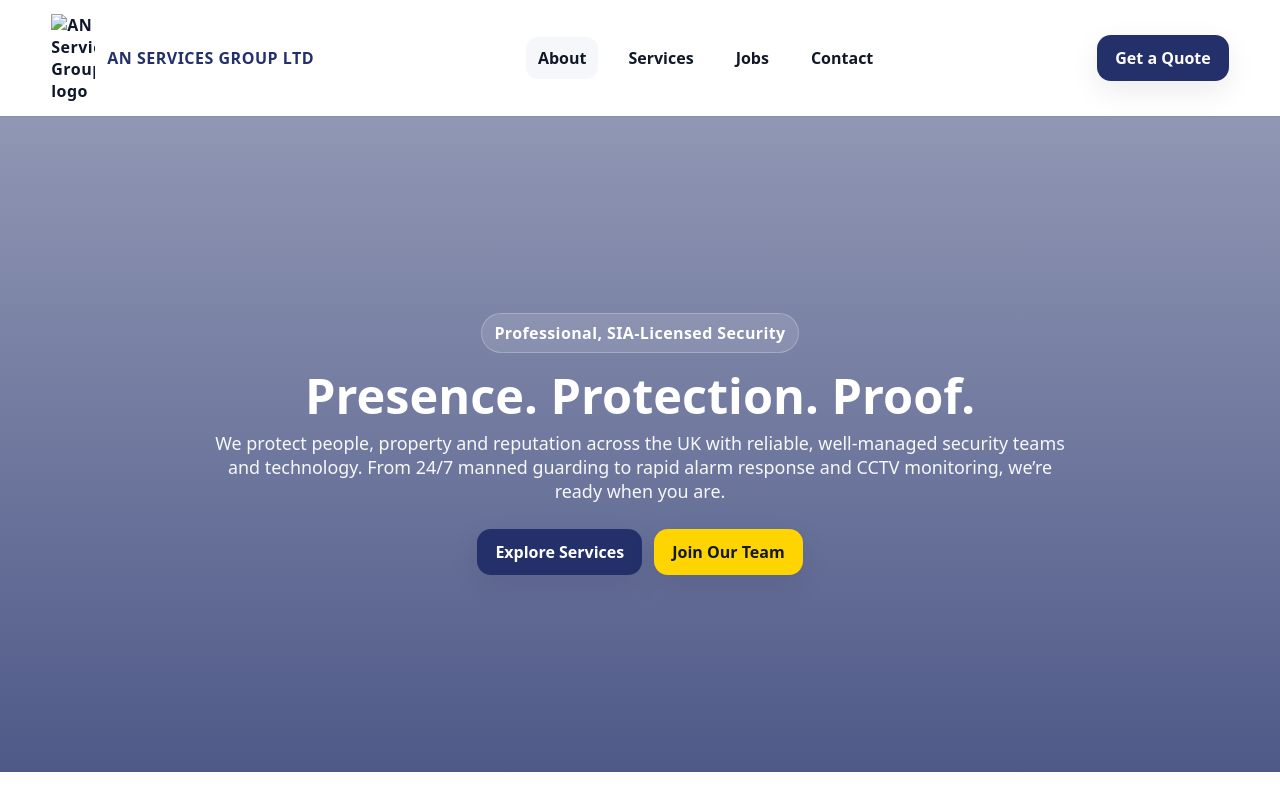
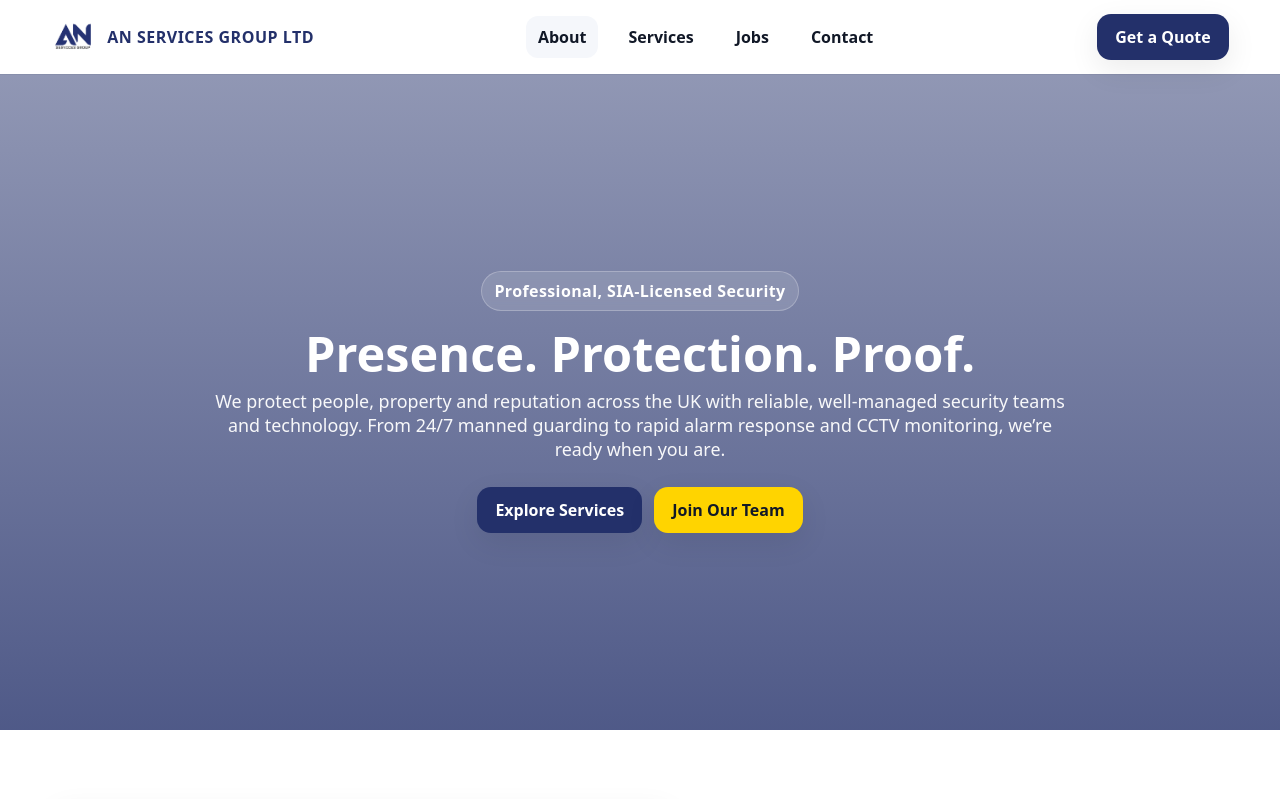
Before and after one commit to ioanadecasmir20/website11, a plain HTML site: page index.html in a window 1280 px wide. Shown: the top 799 px of the page. Drawn offline with Linux system fonts and the light colour scheme.

Commit message:
Update index.html

```diff
--- a/index.html
+++ b/index.html
@@ -5,9 +5,9 @@
   <meta name="viewport" content="width=device-width, initial-scale=1" />
   <title>AN SERVICES GROUP LTD | Security Services UK</title>
   <meta name="description" content="AN Services Group provides professional security services across the UK: manned guarding, door supervision, mobile patrols, key holding & alarm response, CCTV monitoring, event security and more." />
-  <!-- Favicon (same as logo). Put your image at /images/favicon.png -->
-  <link rel="icon" href="images/favicon.png" />
-  <link rel="apple-touch-icon" href="images/favicon.png" />
+  <!-- Favicon (same as logo). Put your image at /images/ANlogo.png -->
+  <link rel="icon" href="images/ANlogo.png" />
+  <link rel="apple-touch-icon" href="images/ANlogo.png" />
   <meta name="theme-color" content="#23306A" />
   <style>
     :root{
@@ -128,8 +128,8 @@
   <header>
     <div class="container nav">
       <a class="brand" href="#top" aria-label="AN Services Group home">
-        <!-- Place your logo at /images/logo.png -->
-        <img src="images/logo.png" alt="AN Services Group logo" />
+        <!-- Place your logo at /images/ANlogo.png -->
+        <img src="images/ANlogo.png" alt="AN Services Group logo" />
         <span>AN SERVICES GROUP LTD</span>
       </a>
       <nav aria-label="Primary">
@@ -373,7 +373,7 @@
     "@context": "https://schema.org",
     "@type": "SecurityService",
     "name": "AN SERVICES GROUP LTD",
-    "image": "images/logo.png",
+    "image": "images/ANlogo.png",
     "email": "info@anservicesgroup.co.uk",
     "telephone": "+44 1582 447289",
     "contactPoint": [{
@@ -508,16 +508,5 @@
     // Year
     document.getElementById('year').textContent=new Date().getFullYear();
   </script>
-
-  <!--
-  📁 Place your images in /images
-     - /images/favicon.png   (same as logo, square)
-     - /images/logo.png      (provided AN logo)
-     - /images/hero-security.jpg
-     - /images/about.jpg
-     - /images/map.jpg or a static map screenshot
-     - Optionally: /images/services-*.jpg for service cards
-  ✏️ Update contact details in the Contact section and the JSON‑LD above.
-  -->
 </body>
 </html>
```
